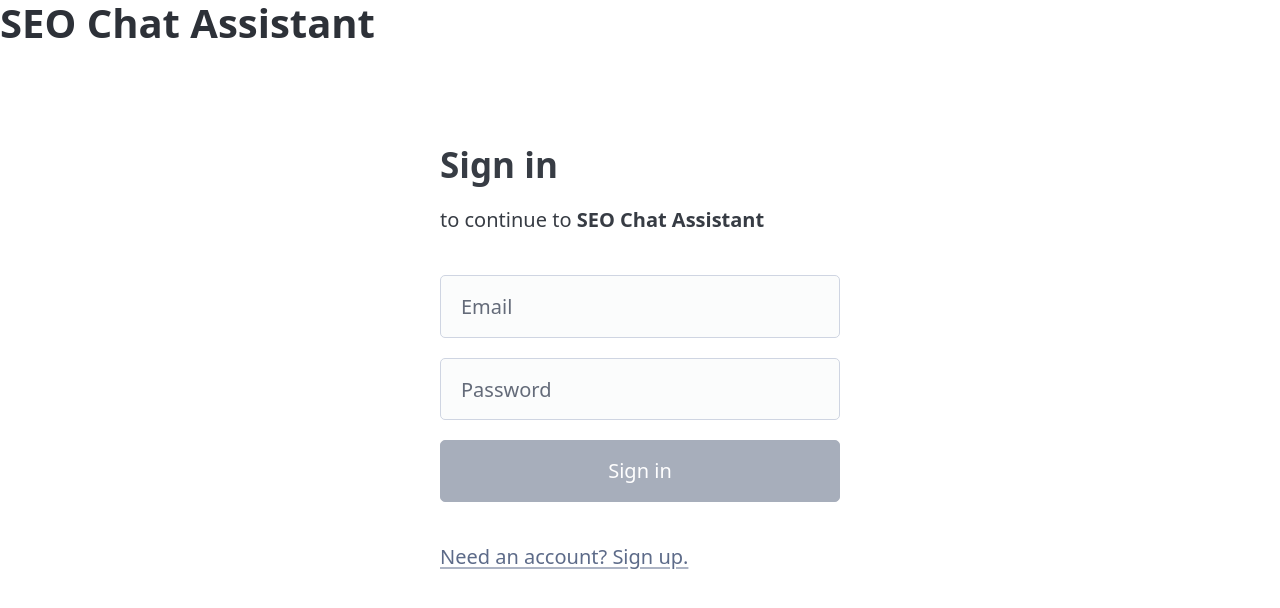
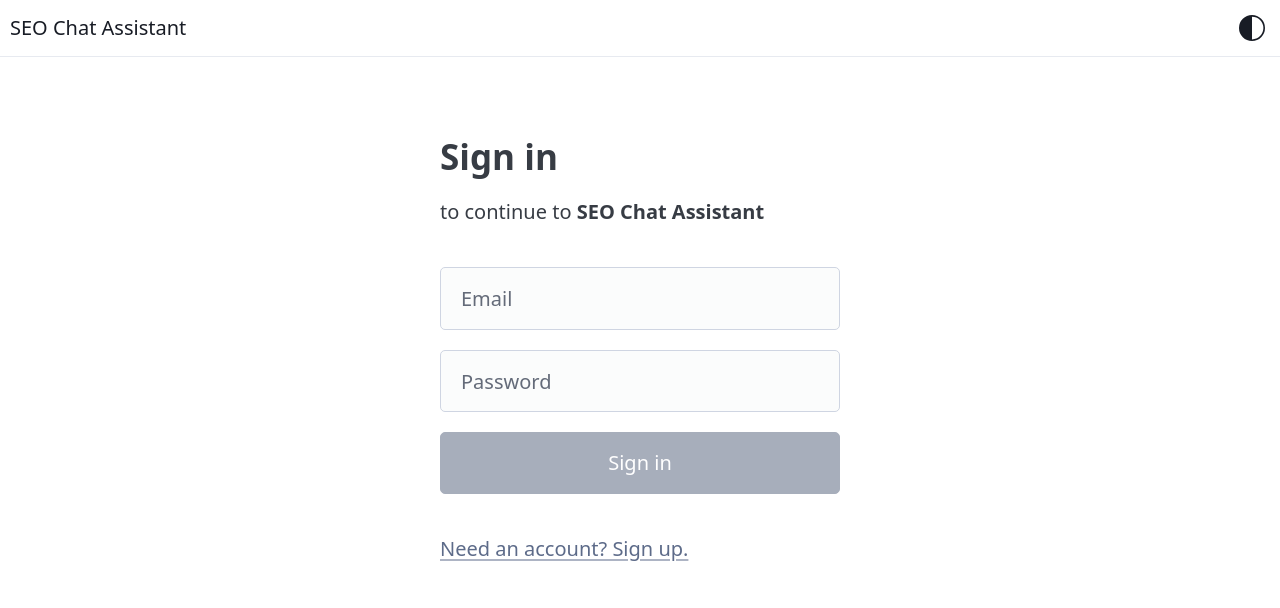
Before and after one commit to ignat-dev/seo-chat-assistant, a Next.js app in the folder frontend/: page /signin in a window 1280 px wide. Shown: the top 608 px of the page. Built offline with nearby package versions, Linux system fonts and the light colour scheme; no server answers.

Commit message:
Implement top navigation and app theme toggling.

```diff
--- a/frontend/src/common/constants.ts
+++ b/frontend/src/common/constants.ts
@@ -8,3 +8,7 @@ export const RouteName = {
   signOut: '/signout',
   signUp: '/signup',
 };
+
+export const StorageKey = {
+  theme: 'theme',
+};
--- /dev/null
+++ b/frontend/src/components/Navigation.tsx
@@ -0,0 +1,39 @@
+import { useRouter } from 'next/router';
+import { useEffect, useState } from 'react';
+import { AppInfo, RouteName } from '../common/constants';
+import { isUserSignedIn } from '../lib/firebase';
+
+import styles from '../styles/Navigation.module.scss';
+
+const Navigation = ({ onToggleTheme }: { onToggleTheme: () => void }) => {
+  const [isSignedIn, setIsSignedIn] = useState(false);
+  const [showAuthButton, setShowAuthButton] = useState(false);
+  const router = useRouter();
+
+  useEffect(() => {
+    isUserSignedIn().then(setIsSignedIn);
+    setShowAuthButton(!/\/sign.+$/.test(router.route));
+  }, [router]);
+
+  return (
+    <nav className={styles.appNav}>
+      <h1>
+        <a href="/">{AppInfo.name}</a>
+      </h1>
+      <div className={styles.navLinks}>
+        <button onClick={onToggleTheme}>
+          <svg xmlns="http://www.w3.org/2000/svg" fill="currentColor" viewBox="0 0 16 16">
+            <path d="M8 15A7 7 0 1 0 8 1zm0 1A8 8 0 1 1 8 0a8 8 0 0 1 0 16"/>
+          </svg>
+        </button>
+        {showAuthButton && (
+          <a href={isSignedIn ? RouteName.signOut : RouteName.signIn}>
+            {isSignedIn ? 'Sign Out' : 'Sign In'}
+          </a>
+        )}
+      </div>
+    </nav>
+  );
+}
+
+export default Navigation;
--- a/frontend/src/pages/_app.tsx
+++ b/frontend/src/pages/_app.tsx
@@ -1,10 +1,38 @@
+import { useState, useEffect } from 'react';
+import Navigation from '../components/Navigation';
+import { getBrowserTheme } from '../utils/getBrowserTheme';
+
 import '../styles/globals.scss';
 
 export default function MyApp({ Component, pageProps }) {
+  const [theme, setTheme] = useState('');
+
+  useEffect(() => {
+    setTheme(localStorage.getItem('theme') ?? getBrowserTheme());
+  }, []);
+
+  useEffect(() => {
+    if (theme) {
+      document.documentElement.setAttribute('data-theme', theme);
+    }
+  }, [theme]);
+
+  const handleToggleTheme = () => {
+    setTheme((currentTheme) => {
+      const theme = currentTheme === 'dark' ? 'light' : 'dark';
+
+      localStorage.setItem('theme', theme);
+
+      return theme;
+    });
+  };
+
   return (
     <main>
-      <h1>SEO Chat Assistant</h1>
-      <Component {...pageProps} />
+      <Navigation onToggleTheme={handleToggleTheme} />
+      {Component && (
+        <Component {...pageProps} />
+      )}
     </main>
   );
 }
--- /dev/null
+++ b/frontend/src/pages/_document.tsx
@@ -0,0 +1,29 @@
+import { Head, Html, Main, NextScript } from 'next/document';
+
+export default function MyDocument() {
+  // This script is used to set the theme as early as possible,
+  // to avoid flashing when PicoCSS sets a theme which differs
+  // from the one that has been selected by the user.
+  const setInitialTheme = `
+    (function() {
+      try {
+        const theme = localStorage.getItem('theme') || getBrowserTheme();
+        document.documentElement.setAttribute('data-theme', theme);
+      } catch (e) {
+        // Do nothing - ignore the error.
+      }
+    })();
+  `;
+
+  return (
+    <Html lang="en">
+      <Head />
+      <body>
+        {/* Set the theme before the app is mounted. */}
+        <script dangerouslySetInnerHTML={{ __html: setInitialTheme }} />
+        <Main />
+        <NextScript />
+      </body>
+    </Html>
+  );
+}
--- /dev/null
+++ b/frontend/src/styles/Navigation.module.scss
@@ -0,0 +1,62 @@
+.appNav {
+  align-items: center;
+  border-bottom: 1px solid var(--pico-muted-border-color);
+  display: flex;
+  padding: 0.5rem;
+
+  > h1 {
+    font-size: 1rem;
+    font-weight: normal;
+    margin: 0;
+
+    > a {
+      color: var(--pico-contrast) !important;
+      text-decoration: none;
+
+      &:hover {
+        color: var(--pico-secondary) !important;
+      }
+    }
+  }
+}
+
+.navLinks {
+  display: flex;
+  gap: 0.5rem;
+
+  > a,
+  > button {
+    background-color: var(--pico-background);
+    border-radius: var(--pico-border-radius);
+    border: 0;
+    box-shadow: 0 0 0 1px var(--pico-form-element-border-color);
+    color: var(--pico-contrast) !important;
+    display: inline-block;
+    font-size: 0.8rem;
+    height: 1.8rem;
+    line-height: 1.8rem;
+    padding: 0 0.5rem;
+    text-decoration: none;
+
+    &:hover {
+      background-color: var(--pico-form-element-selected-background-color);
+    }
+  }
+
+  > button {
+    border-radius: 50%;
+    box-shadow: none;
+    padding: 0.25rem;
+    width: 1.8rem;
+
+    > svg {
+      height: 100%;
+      vertical-align: initial;
+      width: 100%;
+    }
+  }
+
+  > :last-child {
+    margin-left: 0.5rem;
+  }
+}
--- /dev/null
+++ b/frontend/src/utils/getBrowserTheme.ts
@@ -0,0 +1,6 @@
+export function getBrowserTheme(): string {
+  return (
+    document.documentElement.attributes['data-theme']?.value ??
+    window.matchMedia?.('(prefers-color-scheme: dark)').matches ? 'dark' : 'light'
+  );
+}
```
